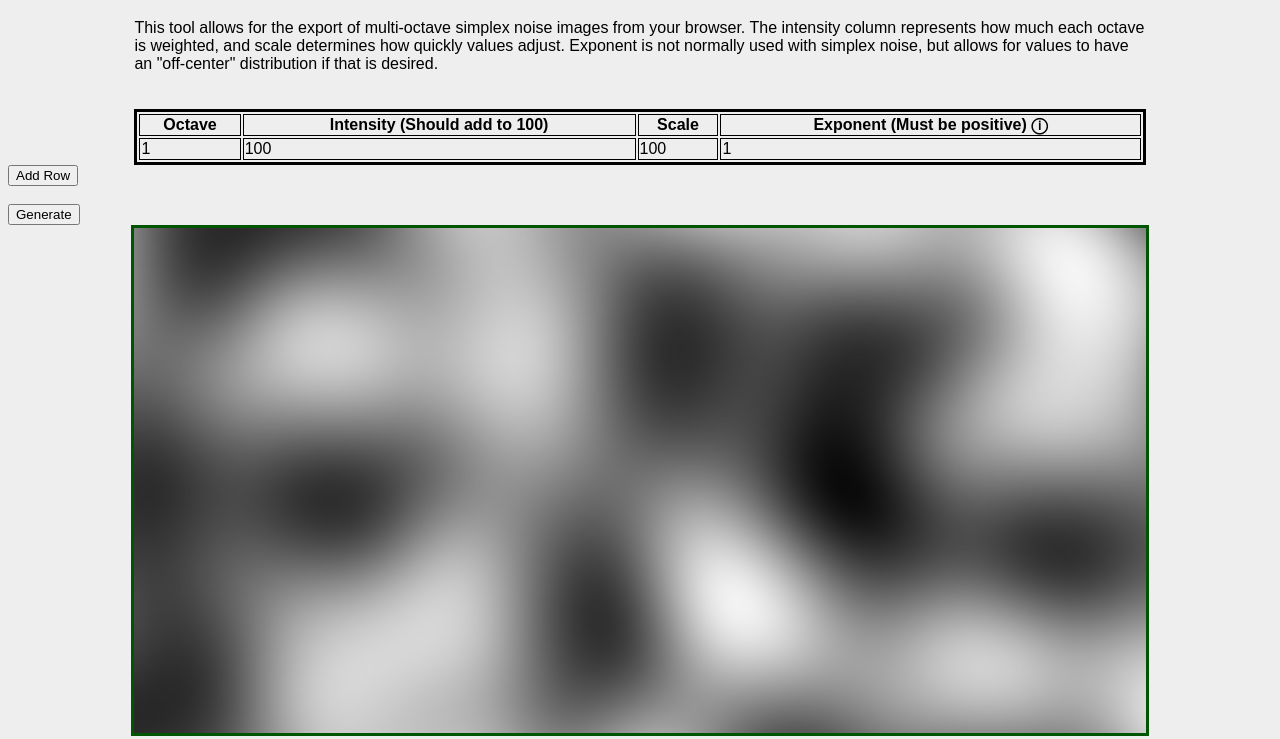
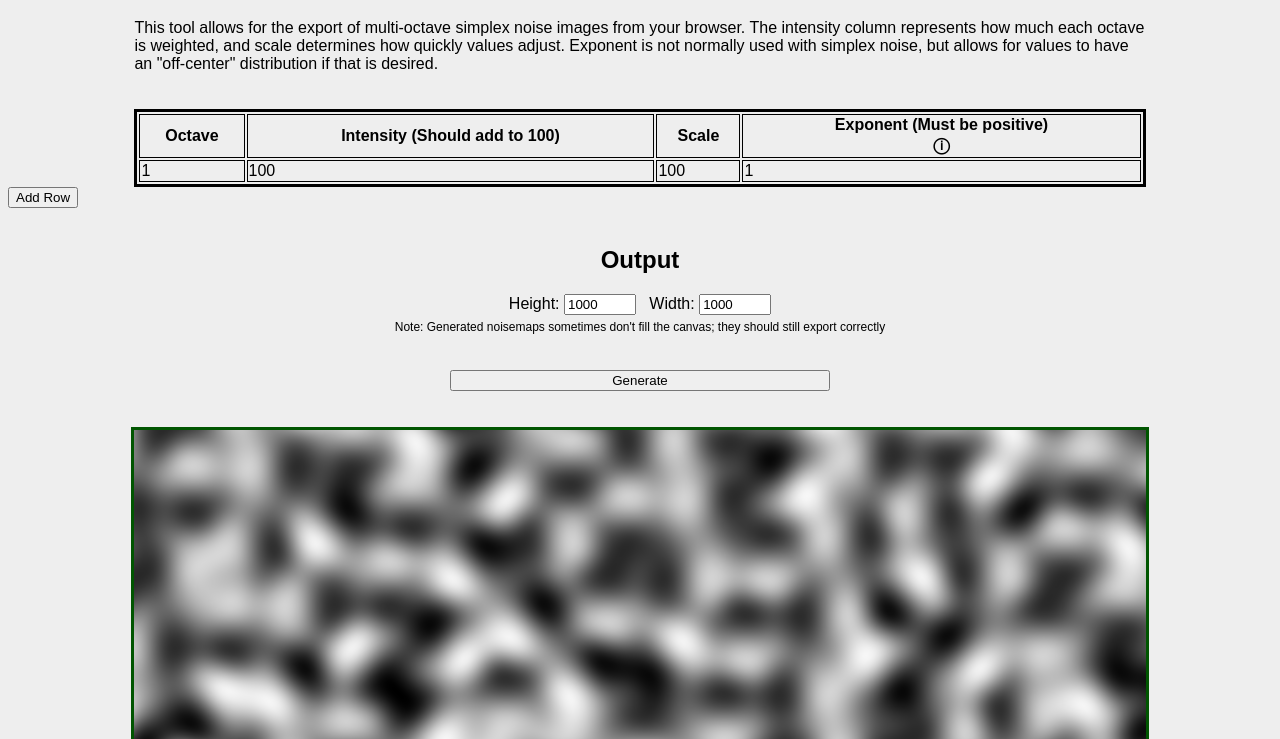
Before and after one commit to Chris-Cameron/chris-cameron.github.io, a website built with Vite: page simplex.html in a window 1280 px wide. Both pictures are taken after a click on the button "Generate". Shown: the part 61-800 px from the top of the page. Built offline with nearby package versions, Linux system fonts and the light colour scheme.

Commit message:
Add ability to choose export size; organize css

```diff
--- a/simplex.html
+++ b/simplex.html
@@ -33,12 +33,21 @@
             </table>
             <button id = "addRowButton">Add Row</button>
             <br></br>
-            <button id = "drawNoiseButton" title = "test">Generate</button>
+            <h2>Output</h2>
+            <span>
+            Height:
+            <input type="number" id="canvas-height" name="height" min=1 max=5000 value=1000>
+            &nbsp;&nbsp;Width:
+            <input type="number" id="canvas-width" name="width" min=1 max = 5000 value=1000>
+            </span>
+            <p class="notice" >Note: Generated noisemaps sometimes don't fill the canvas; they should still export correctly</p>
+            <br></br>
+            <button class="generate" id = "drawNoiseButton" title = "test">Generate</button>
+            <br></br>
         </div>
         <canvas id = "resultWindow">Error, please reload</canvas>
         <br></br>
         <button id = "exportButton">Export</button>
-        <p>Customizable export size to be added</p>
     </body>
 
 </html>
--- a/src/main.css
+++ b/src/main.css
@@ -1,28 +1,3 @@
-
-body{
-    background-color: #eee;
-    font-family: sans-serif;
-}
-
-canvas{
-    border: 3px solid;
-    border-color: #050;
-    display: block;
-    margin: auto;
-    width: 80%;
-
-}
-
-table{
-    border: 3px solid;
-    margin-left: auto;
-    margin-right:auto;
-    width: 80%;
-}
-
-th, td{
-    border: 1px solid;
-}
 
 a.button{
     background-color: black;
@@ -39,7 +14,31 @@ a.button:hover{
     background-color: #048
 }
 
+button.generate{
+    display: table;
+    margin: auto;
+    width: 30%;
+}
+
+body{
+    background-color: #eee;
+    font-family: sans-serif;
+}
+
+canvas{
+    border: 3px solid;
+    border-color: #050;
+    display: block;
+    margin: auto;
+    width: 80%;
+
+}
+
 h1.title{
+    text-align: center;
+}
+
+h2{
     text-align: center;
 }
 
@@ -48,6 +47,30 @@ p.summary{
     width: 80%;
 }
 
+p.notice{
+    margin: auto;
+    width: 80%;
+    font-size: 12px;
+    text-align:center;
+    margin-top: 5px;
+}
+
 p.title{
     text-align: center;
 }
+
+span{
+    display: table;
+    margin: auto;
+}
+
+table{
+    border: 3px solid;
+    margin-left: auto;
+    margin-right:auto;
+    width: 80%;
+}
+
+th, td{
+    border: 1px solid;
+}
--- a/src/simplex.js
+++ b/src/simplex.js
@@ -21,6 +21,10 @@ function drawNoise() {
     let table = document.getElementById("octaveTable");
     let noise2D = createNoise2D();
     let canvas = document.getElementById("resultWindow");
+    let width = document.getElementById("canvas-width");
+    let height = document.getElementById("canvas-height");
+    canvas.width = width.valueAsNumber;
+    canvas.height = height.valueAsNumber;
     let ctx = canvas.getContext("2d");
     for (let x = 0; x < canvas.clientWidth; x++) {
         for (let y = 0; y < canvas.clientHeight; y++) {
--- a/src/simplex.ts
+++ b/src/simplex.ts
@@ -30,6 +30,10 @@ function drawNoise(): void{
     let table = document.getElementById("octaveTable") as HTMLTableElement;
     let noise2D = createNoise2D();
     let canvas = document.getElementById("resultWindow") as HTMLCanvasElement;
+    let width = document.getElementById("canvas-width") as HTMLInputElement;
+    let height = document.getElementById("canvas-height") as HTMLInputElement;
+    canvas.width = width.valueAsNumber;
+    canvas.height = height.valueAsNumber;
     let ctx = canvas.getContext("2d") as CanvasRenderingContext2D;
 
    for(let x = 0; x < canvas.clientWidth; x++){
```
Also changed, not shown: src/types/simplex-noise.d.ts (line endings or trailing spaces).
